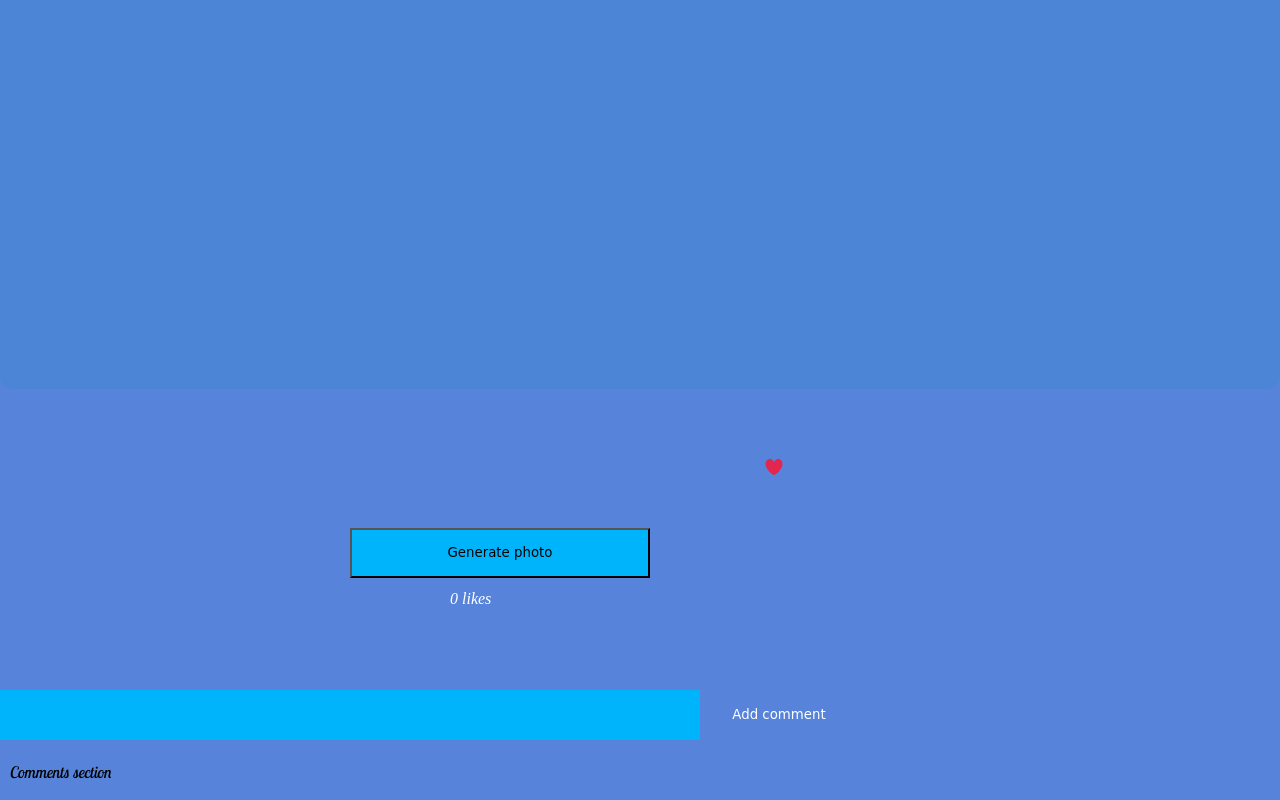
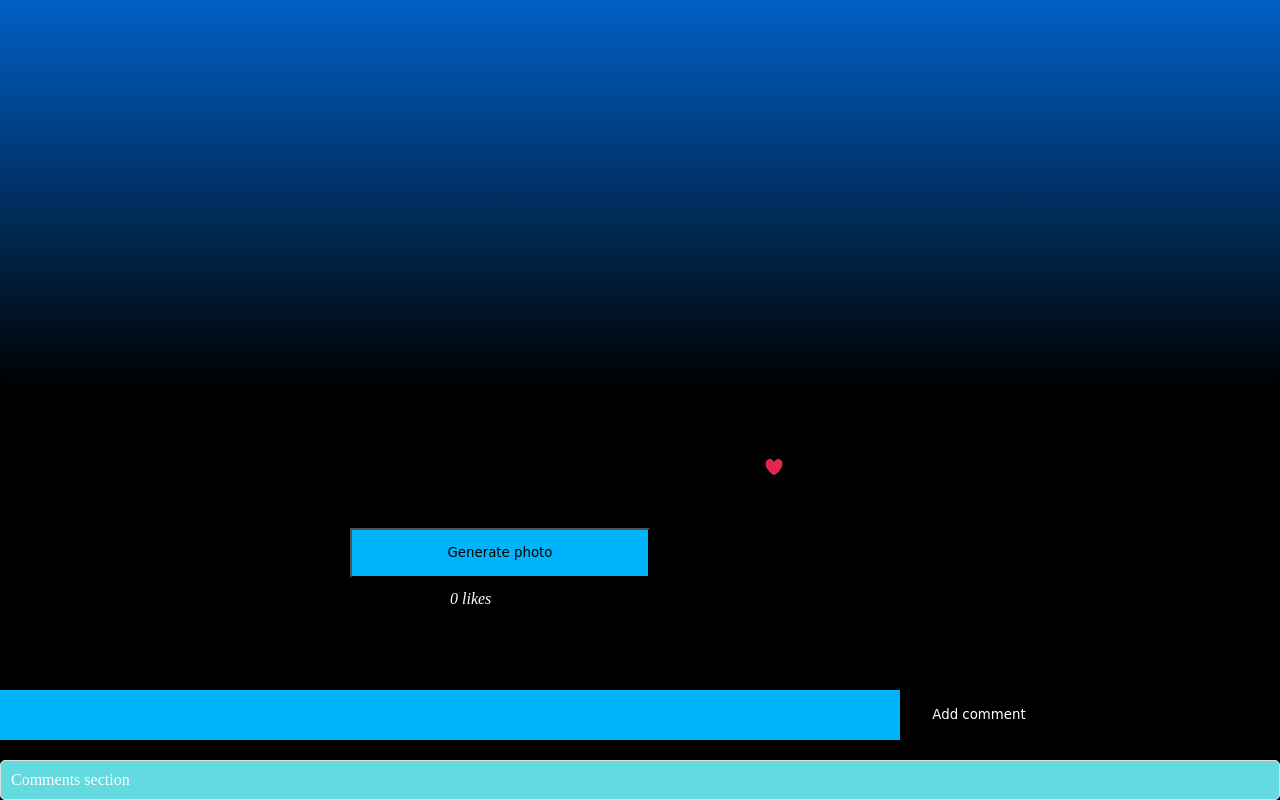
Before and after one commit to Mbiki-KK/code-challenge-WK-1, a website: page Final-project/index.html in a window 1280 px wide. Shown: the part 361-1161 px from the top of the page. Drawn offline with Linux system fonts and the light colour scheme; a web font is replaced by a local one.

Commit message:
added gradient to body

```diff
--- a/Final-project/index.js
+++ b/Final-project/index.js
@@ -5,6 +5,7 @@ generateBtn.addEventListener("click", () => {
   fetch("https://picsum.photos/600/400")
     .then((response) => {
       photoArea.innerHTML = `<img src="${response.url}" alt="Generated Photo">`;
+      console.log('Image generated');
     })
     .catch((error) => {
       console.log(error);
--- a/Final-project/styles.css
+++ b/Final-project/styles.css
@@ -11,7 +11,7 @@
 
 body {
     min-height: 100vh;
-    background-color:rgb(87, 132, 218);
+    background-color:#000000;
     justify-content: center;
     align-items: center;
 }
@@ -26,6 +26,7 @@ h1 {
     align-items: center;
 }
 h3 {
+    background-color: #007bff;
     width: 100%;
     height: 50px;
     color: white;
@@ -48,7 +49,8 @@ h3 {
 #Photo-area {
     width: 100%;
     height: 500px;
-    background-color:rgb(76, 132, 214);
+    background: linear-gradient(to bottom, #007bff, #000000);
+    /* background-color:rgb(76, 132, 214); */
     border-radius: 12px;
     display: flex;
     justify-content: center;
@@ -68,7 +70,7 @@ h3 {
 .screen{
     padding: 10px;
     background-color: rgb(0, 180, 252);
-    width: 700px;
+    width: 900px;
     height: 50px;
     border: none;
 }
@@ -145,13 +147,19 @@ h3 {
 }
 
 #comments-cont {
-    font-family: 'Lobster Two', cursive;
-    width: 200px;
+    /* font-family: 'Lobster Two', cursive; */
+    /*width: 200px;
     height: 20px;
-    display: block;
-    color: black;
+    display: block;*/
+    color: white;
+    /*padding: 10px;
+    margin-top: 12px; */
+    margin-top: 20px;
     padding: 10px;
-    margin-top: 12px;
+    /* background: linear-gradient(to bottom, #000000, #007bff); */
+    background-color: #62dadf;
+    border: 1px solid #ddd;
+    border-radius: 5px;
 }
 /* comments-cont p{
     width: 100px;
```
